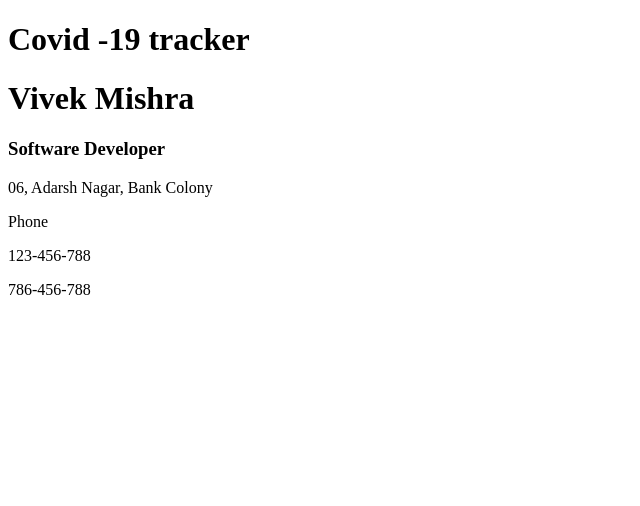
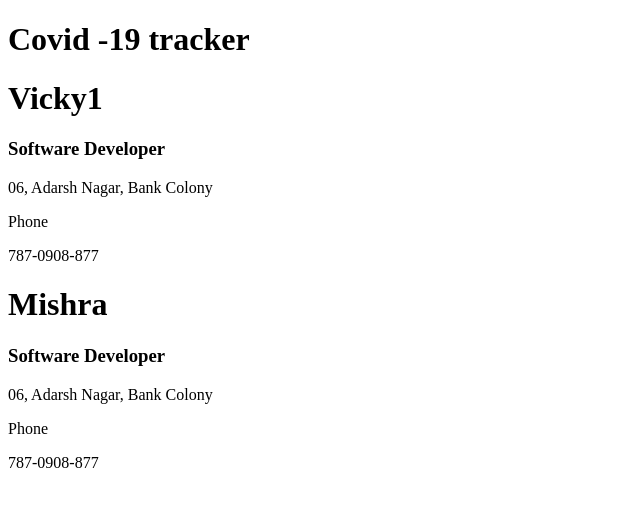
Before and after one commit to Vivek2393/Covid-ng, an Angular app: page / in a window 1280 px wide. Shown: the top 506 px of the page, without its empty margins (0-640 px from the left). Built offline with nearby package versions, Linux system fonts and the light colour scheme.

Commit message:
address card in which name can be passed as argument to component

```diff
--- a/src/app/address-card/address-card.component.html
+++ b/src/app/address-card/address-card.component.html
@@ -2,7 +2,7 @@
     <h1>{{user.name}}</h1>
     <h3>{{user.title}}</h3>
     <p>{{user.address}}</p>
-    <div>
+    <div *ngIf="user.phone.length">
         <p>Phone</p>
         <p *ngFor= "let phonenum of user.phone">{{phonenum}}</p>
 
--- a/src/app/address-card/address-card.component.ts
+++ b/src/app/address-card/address-card.component.ts
@@ -1,4 +1,4 @@
-import { Component, OnInit } from '@angular/core';
+import { Component, OnInit, Input } from '@angular/core';
 
 @Component({
   selector: 'address-card',
@@ -8,20 +8,20 @@ import { Component, OnInit } from '@angular/core';
 export class AddressCardComponent implements OnInit {
 
   user : any;
+  @Input('user') username: string;
+  constructor() {
+   }
 
-  constructor() {
+  ngOnInit(): void {
+
     this.user = {
-      name : 'Vivek Mishra',
+      name : this.username,
       title: 'Software Developer',
       address: '06, Adarsh Nagar, Bank Colony',
       phone: [
-            '123-456-788',
-            '786-456-788'
+            '787-0908-877'
         ]
     }
-   }
-
-  ngOnInit(): void {
   }
 
 }
--- a/src/app/app.component.html
+++ b/src/app/app.component.html
@@ -1,3 +1,4 @@
 
 <h1>Covid -19 tracker</h1>
-<address-card> </address-card>
+<address-card user="Vicky1"> </address-card>
+<address-card user="Mishra"> </address-card>
```
